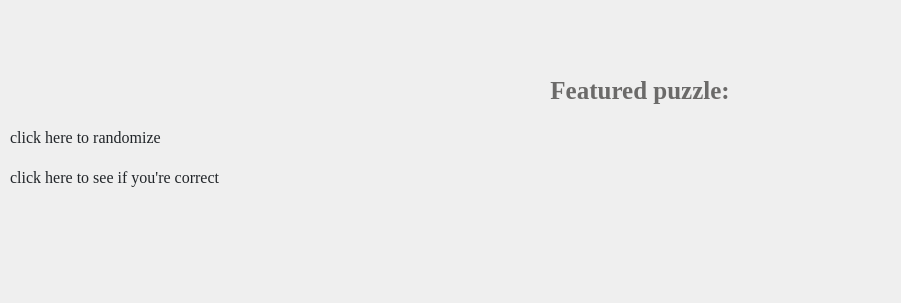
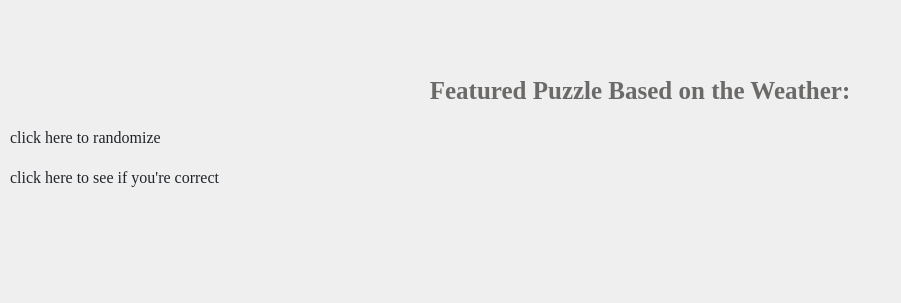
Before and after one commit to tfabiha/UncommonApp, a Flask app: template templates/home.html in a window 1280 px wide. Shown: the part 134-437 px from the top of the page, without its empty margins (0-901 px from the left). Run offline with Flask 2, Linux system fonts and the light colour scheme; the template is opened without the code that fills it, so the values that code supplies are empty; some libraries are stand-ins or nearby versions.

Commit message:
made random puzzle have base template, changed heading on home

```diff
--- a/app.py
+++ b/app.py
@@ -116,6 +116,10 @@ def added():
 #-------------------------------------------featured puzzle--------------------------------------------------------
 @app.route('/weatherPuz',methods = ['GET','POST'])
 def genWeather():
+    '''
+    Generates a featured puzzle based on the current weather of the user and puts
+    it on the home page
+    '''
     if 'username' not in session:
         redirect(url_for('authPage'))
     else:
--- /dev/null
+++ b/keys.json
@@ -0,0 +1,3 @@
+{
+  "weather": "2NqEFvzndqgq5ySG2"
+}
--- a/templates/home.html
+++ b/templates/home.html
@@ -10,7 +10,7 @@
 <br>
 <br>
 <div class="subheading">
-  <p> Featured puzzle: </p>
+  <p> Featured Puzzle Based on the Weather: </p>
 </div>
 <table style = "cellpadding: 0;
     cellspacing: 0;
```
Also changed, not shown: templates/testpuzzle.html (+5 -15 lines), data/uncommonApp.db.
